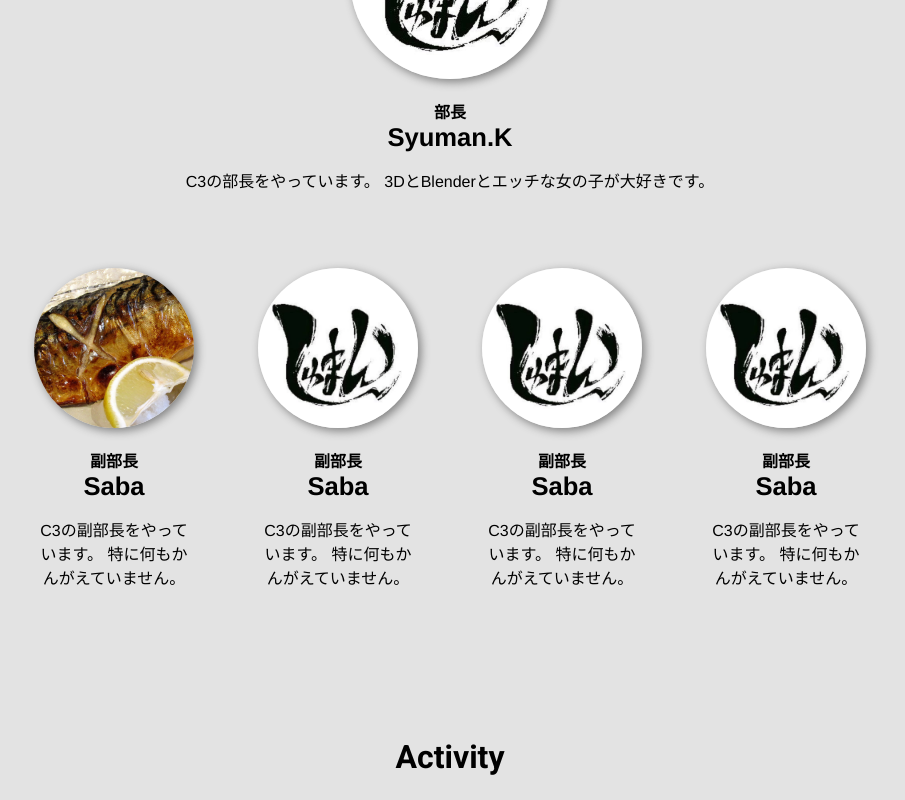
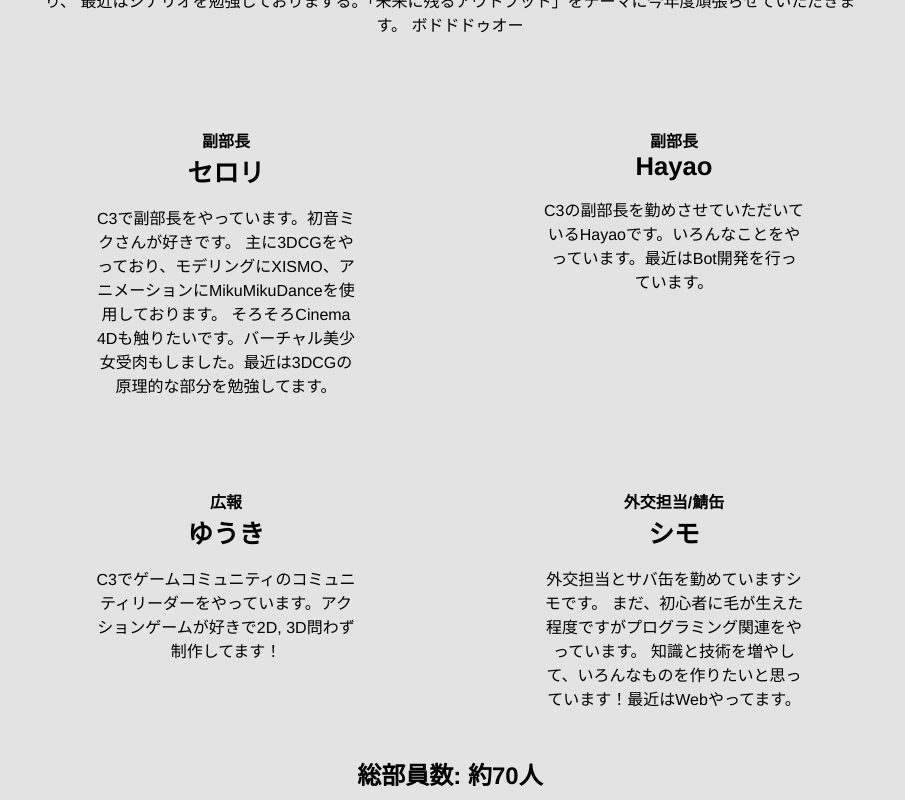
Before and after one commit to Kyutech-C3/official-site, a Vue app: page / in a window 1280 px wide. Shown: the part 1080-1880 px from the top of the page, without its empty margins (190-1095 px from the left). Built offline with nearby package versions, Linux system fonts and the light colour scheme; no server answers; the database is empty; what mavon-editor, vue-notification would draw is missing.

Commit message:
[update] members

```diff
--- a/src/components/Members/Members.vue
+++ b/src/components/Members/Members.vue
@@ -3,7 +3,7 @@
     <SectionTitle>Members</SectionTitle>
     <div class="members_container">
       <div class="exective" :class="{leader: exective.isLeader}" v-for="exective in exectives" :key="exective.name">
-        <img class="exective_icon defaultShadow" :src="exective.avatar">
+        <!--<img class="exective_icon defaultShadow" :src="exective.avatar">-->
         <div class="exective_expression">
           <div class="exective_role">{{ exective.role }}</div>
           <div class="exective_name">{{ exective.name }}</div>
@@ -11,6 +11,7 @@
         </div>
       </div>
     </div>
+    <div class="etc">総部員数: 約70人</div>
   </div>
 </template>
 <script>
@@ -33,36 +34,42 @@ export default {
         isLeader: true,
         avatar: leaderAvatar,
         role: '部長',
-        name: 'Syuman.K',
-        description: 'C3の部長をやっています。\n3DとBlenderとエッチな女の子が大好きです。'
+        name: 'Savage',
+        description: `C3で部長をやらせていただいておりますsavageです。unityで主に２Dゲームを作ったり、ノベルゲームを作っており、
+        最近はシナリオを勉強しておりまする。「未来に残るアウトプット」をテーマに今年度頑張らせていただきます。
+        ボドドドゥオー`
       },
       {
         isLeader: false,
         avatar: sabaAvatar,
         role: '副部長',
-        name: 'Saba',
-        description: 'C3の副部長をやっています。\n特に何もかんがえていません。'
+        name: 'セロリ',
+        description: `C3で副部長をやっています。初音ミクさんが好きです。
+        主に3DCGをやっており、モデリングにXISMO、アニメーションにMikuMikuDanceを使用しております。
+        そろそろCinema 4Dも触りたいです。バーチャル美少女受肉もしました。最近は3DCGの原理的な部分を勉強してます。`
       },
       {
         isLeader: false,
         avatar: leaderAvatar,
         role: '副部長',
-        name: 'Saba',
-        description: 'C3の副部長をやっています。\n特に何もかんがえていません。'
+        name: 'Hayao',
+        description: `C3の副部長を勤めさせていただいているHayaoです。いろんなことをやっています。最近はBot開発を行っています。`
       },
       {
         isLeader: false,
         avatar: leaderAvatar,
-        role: '副部長',
-        name: 'Saba',
-        description: 'C3の副部長をやっています。\n特に何もかんがえていません。'
+        role: '広報',
+        name: 'ゆうき',
+        description: `C3でゲームコミュニティのコミュニティリーダーをやっています。アクションゲームが好きで2D, 3D問わず制作してます！`
       },
       {
         isLeader: false,
         avatar: leaderAvatar,
-        role: '副部長',
-        name: 'Saba',
-        description: 'C3の副部長をやっています。\n特に何もかんがえていません。'
+        role: '外交担当/鯖缶',
+        name: 'シモ',
+        description: `外交担当とサバ缶を勤めていますシモです。
+        まだ、初心者に毛が生えた程度ですがプログラミング関連をやっています。
+        知識と技術を増やして、いろんなものを作りたいと思っています！最近はWebやってます。`
       },
     ]
   })
@@ -77,11 +84,11 @@ export default {
 .members_container {
   display: flex;
   flex-wrap: wrap;
-  align-items: center;
+  align-items: top;
   justify-content: space-around;
 }
 .exective {
-  flex-basis: 160px;
+  flex-basis: 260px;
   padding: 30px;
 }
 .leader {
@@ -95,7 +102,7 @@ export default {
 }
 .exective_icon {
   border-radius: 50%;
-  width: 100%;
+  width: 50%;
 }
 .leader .exective_icon {
   width: 200px;
@@ -105,4 +112,8 @@ export default {
   font-weight: bold;
   margin-bottom: 1rem;
 }
+.etc {
+  font-size: 1.5em;
+  font-weight: bold;
+}
 </style>
```
